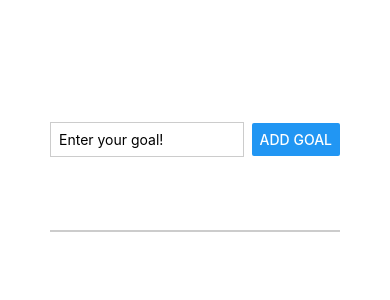
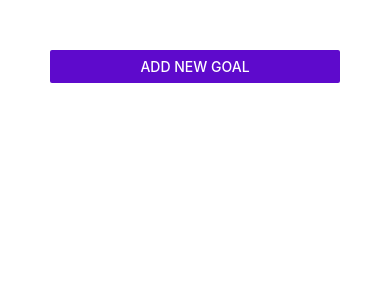
Before and after one commit to dead-shadow-7/todo_app, a React Native app: screen / in a window 390 px wide. Shown: the top 300 px of the page. Built offline with nearby package versions, Linux system fonts and the light colour scheme.

Commit message:
Added modal

```diff
--- a/App.js
+++ b/App.js
@@ -1,18 +1,16 @@
 import { StatusBar } from "expo-status-bar";
 import { useState } from "react";
-import {
-  Button,
-  StyleSheet,
-  Text,
-  View,
-  TextInput,
-  FlatList,
-} from "react-native";
+import { Button, StyleSheet, Text, View, FlatList } from "react-native";
 
 import GoalItem from "./components/GoalItem";
 import GoalInput from "./components/GoalInput";
 export default function App() {
+  const [modalIsVisible, setModalIsVisible] = useState(false);
   const [courseGoals, setCourseGoals] = useState([]);
+
+  function startAddGoalHandler() {
+    setModalIsVisible(true);
+  }
 
   function addGoalsHandler(enteredGoalText) {
     setCourseGoals((currentCourseGoals) => [
@@ -29,7 +27,12 @@
 
   return (
     <View style={styles.appContainer}>
-      <GoalInput onAddGoal={addGoalsHandler} />
+      <Button
+        title="Add New Goal"
+        color="#5e0acc"
+        onPress={startAddGoalHandler}
+      />
+      <GoalInput visible={modalIsVisible} onAddGoal={addGoalsHandler} />
       <View style={styles.goalsContainer}>
         <FlatList
           data={courseGoals}
--- a/components/GoalInput.js
+++ b/components/GoalInput.js
@@ -1,5 +1,5 @@
 import { useState } from "react";
-import { View, TextInput, StyleSheet, Button } from "react-native";
+import { View, TextInput, StyleSheet, Button, Modal } from "react-native";
 function GoalInput(props) {
   const [enteredGoalText, setEnteredGoaltext] = useState("");
 
@@ -12,6 +12,7 @@
   }
 
   return (
+    <Modal visible={props.visible} animationType="slide">
       <View style={styles.inputContainer}>
         <TextInput
           style={styles.TextInput}
@@ -19,8 +20,16 @@
           onChangeText={goalInputHandler}
           value={enteredGoalText}
         />
+        <View style={styles.buttonContainer}>
+          <View style={styles.button}>
             <Button title="Add Goal" onPress={addGoalsHandler} />
           </View>
+          <View style={styles.button}>
+            <Button title="Cancel" />
+          </View>
+        </View>
+      </View>
+    </Modal>
   );
 }
 export default GoalInput;
@@ -28,18 +37,26 @@
 const styles = StyleSheet.create({
   inputContainer: {
     flex: 1,
-    flexDirection: "row",
-    justifyContent: "space-between",
+    // flexDirection: "row",
+    justifyContent: "center",
     alignItems: "center",
     marginBottom: 24,
+    padding: 16,
     borderBottomWidth: 2,
     borderColor: "#cccccc",
   },
   TextInput: {
     borderWidth: 1,
     borderColor: "#cccccc",
-    width: "70%",
-    marginRight: 8,
+    width: "100%",
     padding: 8,
   },
+  buttonContainer: {
+    marginTop: 16,
+    flexDirection: "row",
+  },
+  button: {
+    width: 100,
+    marginHorizontal: 8,
+  },
 });
--- a/components/GoalItem.js
+++ b/components/GoalItem.js
@@ -1,11 +1,14 @@
 import { StyleSheet, View, Text, Pressable } from "react-native";
 function goalItem(props) {
   return (
-    <Pressable onPress={props.onDeleteItem.bind(this, props.id)}>
-      <View style={styles.goalItem}>
+    <View style={styles.goalItem}>
+      <Pressable
+        android_ripple={{ color: " #87e91e " }}
+        onPress={props.onDeleteItem.bind(this, props.id)}
+      >
         <Text style={styles.goalText}>{props.text}</Text>
-      </View>
-    </Pressable>
+      </Pressable>
+    </View>
   );
 }
 
@@ -14,11 +17,11 @@
 const styles = StyleSheet.create({
   goalItem: {
     margin: 8,
-    padding: 8,
     borderRadius: 6,
     backgroundColor: "#5e0acc",
   },
   goalText: {
     color: "white",
+    padding: 8,
   },
 });
```
Lines whose indentation alone changed are shown as unchanged.
